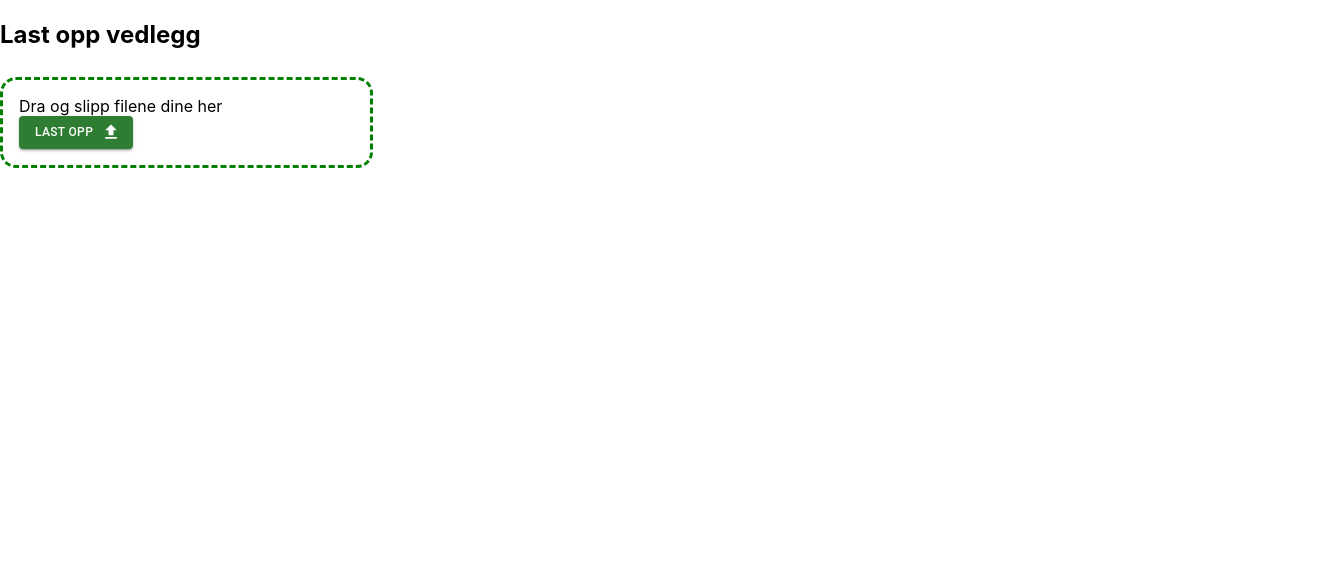
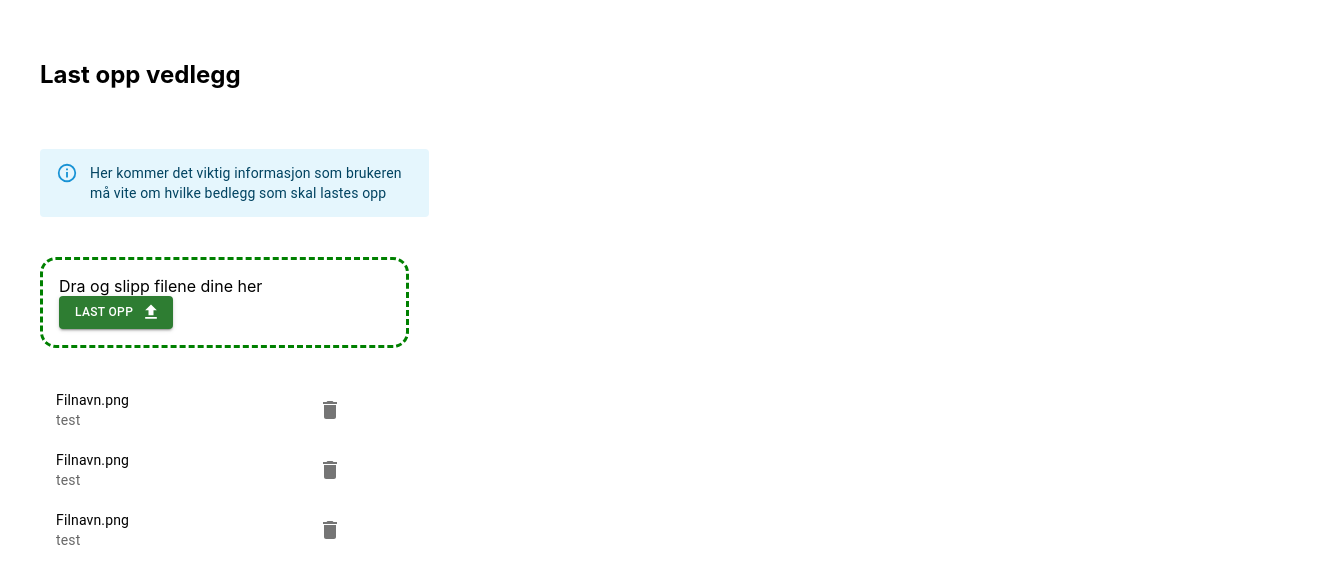
Before and after one commit to kartAI/CADAiD-webapp, a React (Create React App) app: page / in a window 1280 px wide. Shown: the top 584 px of the page, 1320 px wide, since content can reach past the window. Built offline with nearby package versions, Linux system fonts and the light colour scheme.

Commit message:
updates components

```diff
--- a/src/App.tsx
+++ b/src/App.tsx
@@ -3,8 +3,12 @@ import React from 'react';
 import './App.css';
 import DroppableBox from './Components/DragDropBox';
 import Header from './Components/Header';
+import UploadedFileList from './Components/UploadedList';
+import InfoBox from './Components/InformationBox';
 import { DragDropContext } from 'react-beautiful-dnd';
 import { Grid } from '@mui/material';
+
+
 
 function App() {
 
@@ -13,16 +17,22 @@ function App() {
   };
 
   return (
-    <Grid container spacing={1}>
-      <Grid item xs={12}>
+    <Grid container spacing={1} m={4}>
+      <Grid item xs={12} p={4}>
         <Header></Header>
       </Grid>
-      <Grid item xs={12}>
+      <Grid item xs={4} p={4}>
+        <InfoBox/>
+      </Grid>
+      <Grid item xs={12} p={2}>
         <Grid item xs={3.5}>
         <DragDropContext onDragEnd={handleDragEnd}>
           <DroppableBox/>
         </DragDropContext>
         </Grid>
+      </Grid>
+      <Grid item xs={12} md={6}>
+        <UploadedFileList/>
       </Grid>
     </Grid>
 
--- a/src/Components/InformationBox.tsx
+++ b/src/Components/InformationBox.tsx
@@ -1,3 +1,8 @@
+import { Box, Typography } from "@mui/material";
+import Alert from "@mui/material/Alert";
+
 export default function InfoBox() {
-
+    return(
+       <Alert severity="info">Her kommer det viktig informasjon som brukeren må vite om hvilke bedlegg som skal lastes opp</Alert>
+    );
 }
--- a/src/Components/UploadedList.tsx
+++ b/src/Components/UploadedList.tsx
@@ -1,3 +1,37 @@
+import React from "react";
+import { IconButton, List, ListItem, ListItemAvatar, ListItemText , Grid, Avatar} from "@mui/material";
+import DeleteIcon from '@mui/icons-material/Delete';
+
+function generate(element: React.ReactElement) {
+    return[0,1,2].map((value) =>
+        React.cloneElement(element, {
+            key: value,
+        }),
+    );
+}
+
+
 export default function UploadedFileList() {
-
+    return(
+        <Grid container spacing={1}>
+            <Grid item xs={12} md={6}>
+                <List dense={true}>
+                    {generate(
+                        <ListItem
+                            secondaryAction={
+                                <IconButton edge="end" aria-label="delete">
+                                    <DeleteIcon/>
+                                </IconButton>
+                            }
+                            >
+                                <ListItemText
+                                primary="Filnavn.png"
+                                secondary="test"/>
+                        </ListItem>
+                    )}
+                </List>
+            </Grid>
+        </Grid>
+    );
+    // Her kommer liste, Interacive List - Avatar with text
 }
```
